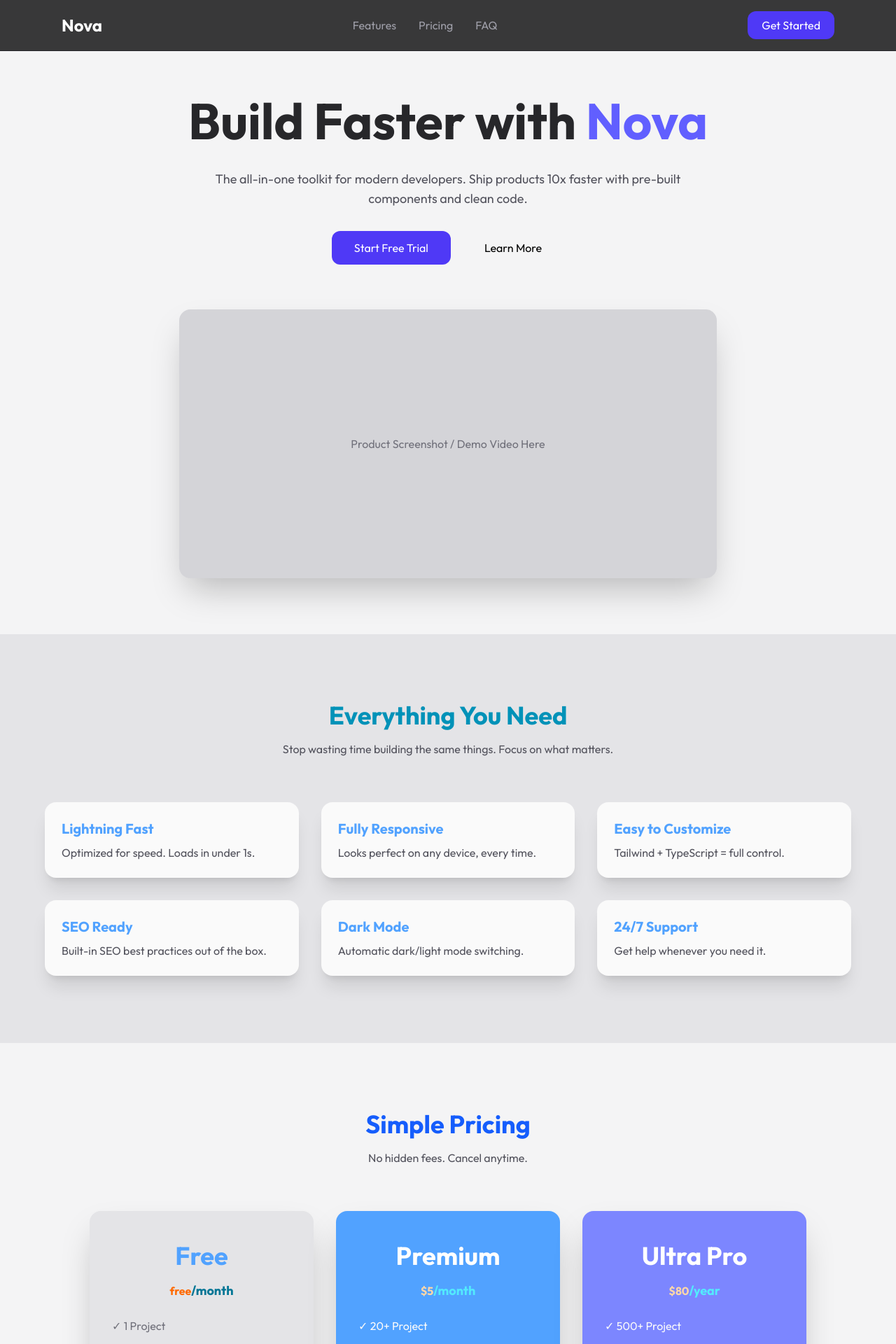
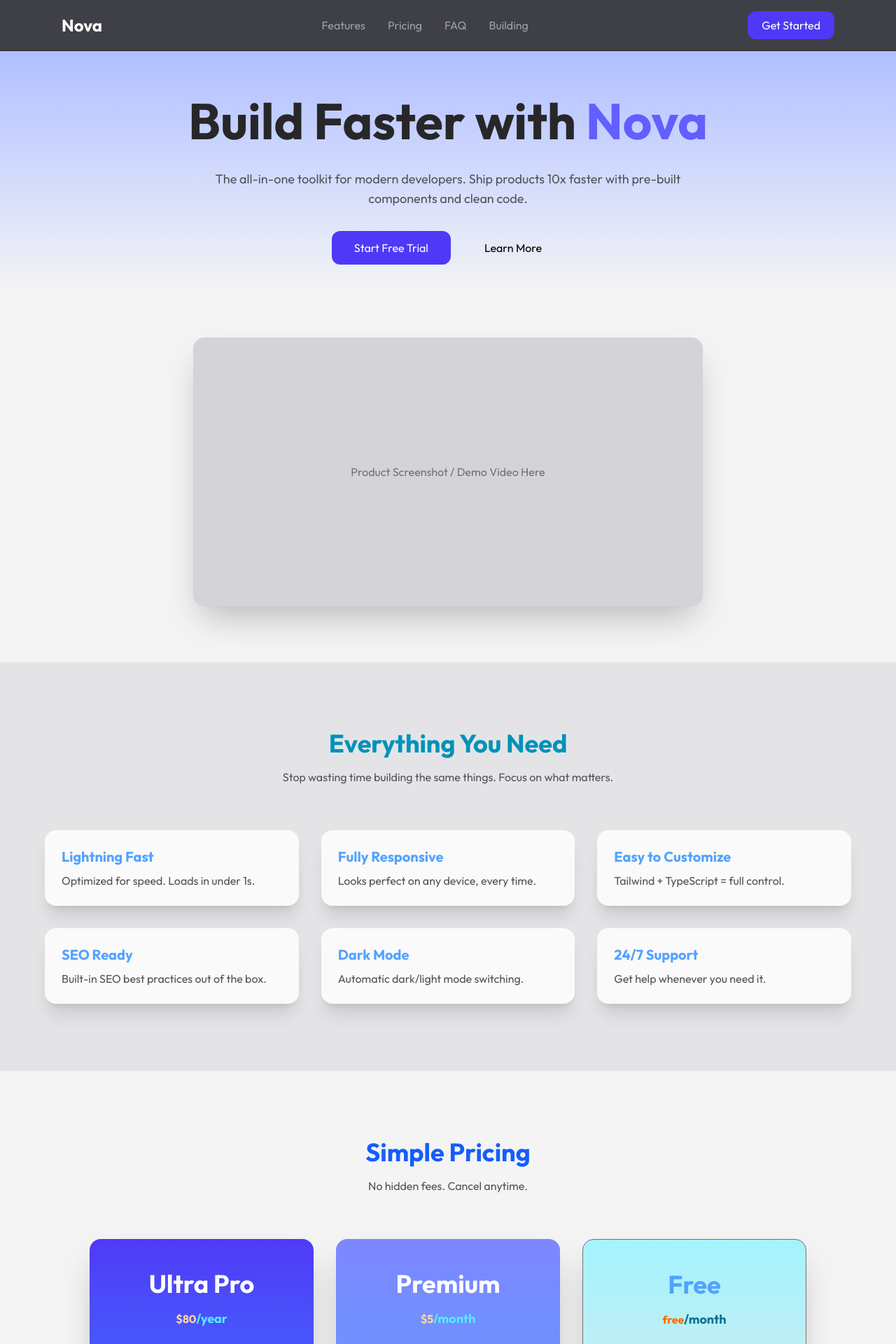
Before and after one commit to txtamim/gitlab, a React (Vite) app: page /pro in a window 1280 px wide. Shown: the top 1920 px of the page at 70% size. Built offline with nearby package versions, Linux system fonts and the light colour scheme.

Commit message:
uploaded with proland

```diff
--- a/src/Portfolio.tsx
+++ b/src/Portfolio.tsx
@@ -29,18 +29,18 @@ const Portfolio = () => {
       tech: ["Node", "Express"],
       liveLink: "/pro",
       githubLink: "https://github.com/txtamim/gitlab/blob/main/src/Res.tsx",
-      img: "https://images.unsplash.com/photo-1414235077428-338989a2e8c0?w=800"
+      img: "https://static.vecteezy.com/system/resources/thumbnails/000/542/011/small/abstract-background-website-landing-page.png"
     }
   ];
 
   return (
     <div className="bg-slate-50 min-h-screen font-sans text-gray-800">
       {/* --- Main Container --- */}
-      <div className="max-w-5xl mx-auto px-4 py-8">
+      <div className="max-w-5xl mx-auto [&>*:not(:nth-child(1))]:mx-4 pt-0 py-8">
 
         {/* --- Hero Section --- */}
-        <section className="rounded-3xl p-1 md:p-12 mb-8 ">
-          <div className="flex flex-row items-center gap-4 md:gap-10">
+        <section className="pt-8 p-1 md:p-12 mb-8 bg-gradient-to-b from-indigo-300 to-zinc-100 px-4">
+          <div className="flex flex-row items-center gap-4 md:gap-10 ">
             {/* Intro Text */}
             <div className="flex-1">
               <span className="text-sm hidden md:block md:text-xl text-gray-400 uppercase tracking-wider">available for hire</span>
@@ -230,9 +230,9 @@ const Portfolio = () => {
           <div className="max-w-full mx-auto">
             <div className="text-center mb-8">
               <h2 className="text-2xl md:text-3xl font-bold mb-2 text-zinc-900">
-                My Projects
+                Available Template
               </h2>
-              <div className="w-12 h-0.5 bg-gradient-to-r from-indigo-500 to-violet-500 mx-auto"></div>
+              <div className="w-40 mx-auto text-zinc-500 mt-10">Some template of me. for selling </div>
             </div>
 
             {/* Horizontal Scroll Container */}
@@ -240,9 +240,9 @@ const Portfolio = () => {
               {projects.map((project) => (
                 <div
                   key={project.id}
-                  className="w-36 h-auto md:h-auto md:w-64 bg-white border border-zinc-200 rounded-xl overflow-hidden hover:border-indigo-400 transition-all duration-200 shadow-sm"
+                  className="w-36 h-auto md:h-auto md:w-64 bg-white border border-zinc-200 rounded-xl overflow-hidden hover:border-indigo-400 transition-all duration-200 shadow-sm mt-5"
                 >
-                  <div className="relative overflow-hidden">
+                  <div className="relative overflow-hidden h-28">
                     <img
                       src={project.img}
                       alt={project.title}
--- a/src/Pro.tsx
+++ b/src/Pro.tsx
@@ -10,24 +10,24 @@ export default function LandingPage() {
 
   const pro = [
     {
-      type:"Free",
-      time:"/month",
-      rate:"free",
+      type:"Ultra Pro",
+      time:"/year",
+      rate:"$80",
       css:{
-        all:"bg-zinc-200 border-zinc-700",
-        h3:"text-blue-400",
-        p:"text-orange-500",
-        span:"text-cyan-700",
-        ul:"text-zinc-500"
+        all:"bg-gradient-to-b from-indigo-600 to-blue-500",
+        h3:"text-white",
+        p:"text-orange-200",
+        span:"text-cyan-300",
+        ul:"text-zinc-50"
       },
-      faci:["1 Project", "Basic components", "Community support", "300+ use case"]
+      faci:["500+ Project", "All components", "Full Community support", "Unlimited use case"]
     },
     {
       type:"Premium",
       time:"/month",
       rate:"$5",
       css:{
-        all:"bg-blue-400",
+        all:"bg-gradient-to-b from-indigo-400 to-blue-400",
         h3:"",
         p:"text-orange-200",
         span:"text-cyan-300",
@@ -36,31 +36,32 @@ export default function LandingPage() {
       faci:["20+ Project", "Every uses components", "Full Community support", "Unlimited use case"]
     },
     {
-      type:"Ultra Pro",
-      time:"/year",
-      rate:"$80",
+      type:"Free",
+      time:"/month",
+      rate:"free",
       css:{
-        all:"bg-indigo-400",
-        h3:"text-white",
-        p:"text-orange-200",
-        span:"text-cyan-300",
-        ul:"text-zinc-50"
+        all:"bg-gradient-to-b from-cyan-200 to-zinc-200 border border-zinc-500",
+        h3:"text-blue-400",
+        p:"text-orange-500",
+        span:"text-cyan-700",
+        ul:"text-zinc-500"
       },
-      faci:["500+ Project", "All components", "Full Community support", "Unlimited use case"]
+      faci:["1 Project", "Basic components", "Community support", "300+ use case"]
     }
   ];
 
   return (
-    <div className="bg-zinc-100 text-white font-sans scroll-smooth">
+    <div className=" bg-zinc-100 text-white font-sans scroll-smooth">
 
       {/* Navbar */}
-      <nav className="fixed top-0 w-full bg-zinc-950/80 backdrop-blur-md border-b border-zinc-800 z-50">
+      <nav className="fixed top-0 w-full bg-zinc-700 backdrop-blur-md border-b border-zinc-800 z-50">
         <div className="max-w-6xl mx-auto flex justify-between items-center px-6 py-4">
           <h1 className="text-2xl font-bold">Nova</h1>
           <div className="hidden md:flex gap-8 text-zinc-400">
             <button onClick={() => scrollTo("features")} className="hover:text-white">Features</button>
             <button onClick={() => scrollTo("pricing")} className="hover:text-white">Pricing</button>
             <button onClick={() => scrollTo("faq")} className="hover:text-white">FAQ</button>
+            <button onClick={() => scrollTo("cta")} className="hover:text-white">Building</button>
           </div>
           <button
             onClick={() => scrollTo("cta")}
@@ -68,20 +69,24 @@ export default function LandingPage() {
           >
             Get Started
           </button>
-          <button className="md:hidden text-white" onClick={() => setMenuOpen(!menuOpen)}>☰</button>
+          <button className="md:hidden text-2xl text-white" onClick={() => setMenuOpen(!menuOpen)}><i className={`bi bi-${menuOpen ? "x" : "list"} text-2xl`}></i></button>
         </div>
 
         {menuOpen && (
-          <div className="md:hidden flex-col gap-4 p-6 bg-zinc-900 border-t border-zinc-800">
+          <div className="md:hidden flex flex-col gap-6 p-6 bg-zinc-700 border-zinc-800">
             <button onClick={() => scrollTo("features")}>Features</button>
             <button onClick={() => scrollTo("pricing")}>Pricing</button>
             <button onClick={() => scrollTo("faq")}>FAQ</button>
+            <button
+            onClick={() => scrollTo("cta")}
+            className="px-5 py-2 bg-indigo-600 rounded-xl hover:bg-indigo-700 transition"
+            >Build</button>
           </div>
         )}
       </nav>
 
       {/* Hero */}
-      <section className="pb-10 flex-col justify-center items-center text-center px-6 pt-32">
+      <section className="pb-10 flex-col justify-center items-center text-center"><div  className="bg-gradient-to-b from-indigo-300 to-zinc-100 pt-32 pb-10 px-5">
         <h1 className="text-5xl md:text-7xl font-bold leading-tight text-zinc-800">
           Build Faster with <span className="text-indigo-500">Nova</span>
         </h1>
@@ -99,7 +104,8 @@ export default function LandingPage() {
             Learn More
           </button>
         </div>
-        <div className="mt-16 max-w-3xl mx-auto mb-10">
+        </div>
+        <div className="mt-16 max-w-3xl mb-10 mx-auto px-5">
           <div className="bg-zinc-300 rounded-2xl h-96 border-zinc-700 flex items-center justify-center text-zinc-500 shadow-2xl">
             Product Screenshot / Demo Video Here
           </div>
@@ -163,6 +169,7 @@ export default function LandingPage() {
       <section id="faq" className="py-24 px-6 bg-zinc-200">
         <div className="max-w-3xl mx-auto">
           <h2 className="text-4xl font-bold text-center mb-12 text-cyan-600">FAQ</h2>
+          <p className="text-center text-zinc-500 mb-12">Some common problem & question of all with answer</p>
           <div className="space-y-6">
             {[
               { q: "Can I cancel anytime?", a: "Yes, cancel anytime from your dashboard. No questions asked." },
```
